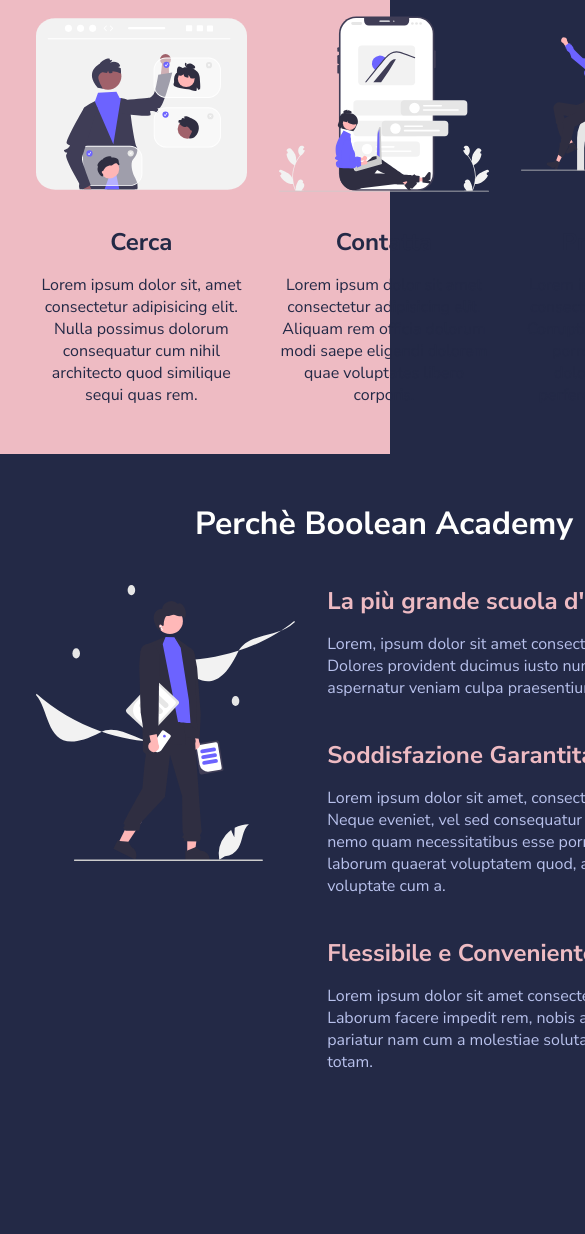
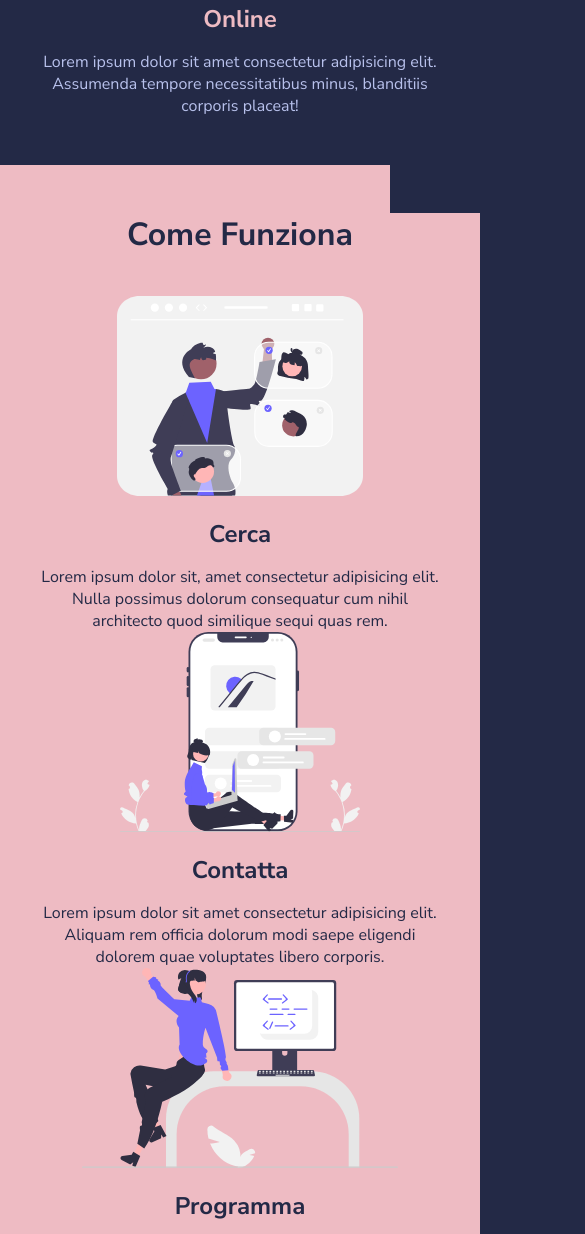
Before and after one commit to GiordanoCasale/html-css-resp-wannabe, a plain HTML site: page index.html in a window 390 px wide. Shown: the part 766-2000 px from the top of the page, 585 px wide, since content can reach past the window. Before the commit the page ends 1927 px from the top, so only its background shows below. Drawn offline with Linux system fonts and the light colour scheme.

Commit message:
[DONE] Exercise completed

```diff
--- a/css/style.css
+++ b/css/style.css
@@ -133,3 +133,46 @@
     max-width: 768px;
    }
 }
+
+@media screen and (max-width: 480px){
+    .why-us{
+        background-color: #222222;
+        margin: 0rem;
+        padding-top: 3rem;
+        padding-bottom: 3rem;
+    }
+
+    .steps .container{
+        background-color: #EEBBC3;
+    }
+
+    .container{
+        max-width: 480px;
+       }
+
+       .row{
+        display: flex;
+        flex-direction: column;
+        align-items: center;
+       }
+
+       .col{
+        width: 100% !important;
+       }
+
+       .steps{
+        margin: 0rem;
+       }
+
+       .lessons{
+        padding-bottom: 3rem;
+       }
+
+
+
+
+
+
+
+
+}
```
